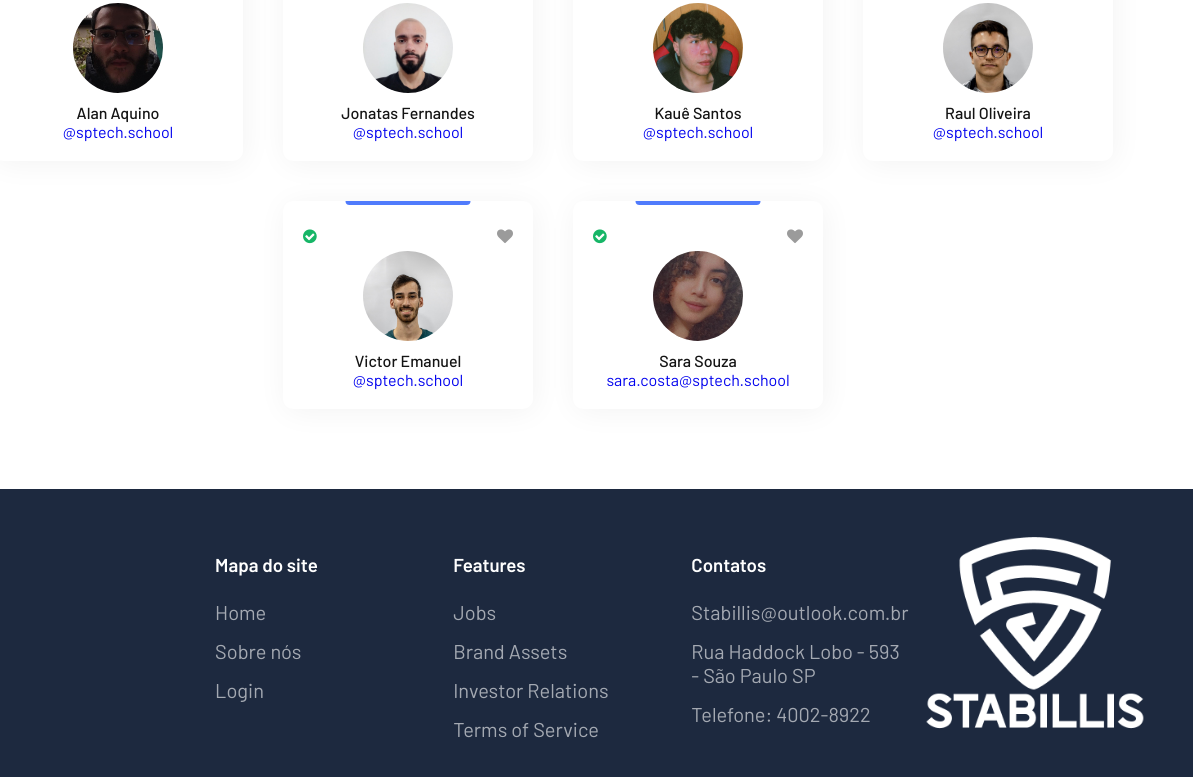
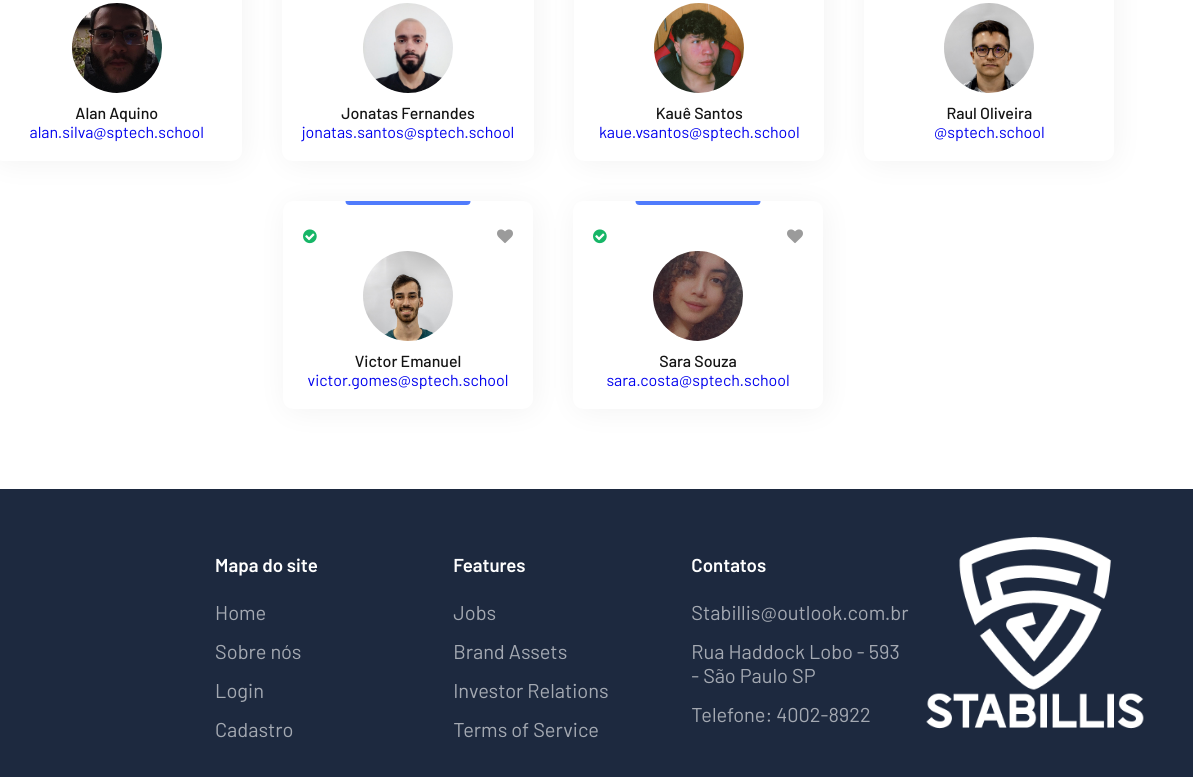
Before and after one commit to Stabillis/Stabillis, a website: page site/public/sobre-nos.html in a window 1280 px wide. Shown: the part 881-1658 px from the top of the page, 87-1280 px from the left. Drawn offline with Linux system fonts and the light colour scheme.

Commit message:
Adicionando email do time

```diff
--- a/site/public/sobre-nos.html
+++ b/site/public/sobre-nos.html
@@ -77,7 +77,7 @@
       <div class="content">
         <img src="assets/foto/alan.jpeg" alt="">
         <strong>Alan Aquino</strong>
-        <a href="mailto:@sptech.school">@sptech.school</a>
+        <a href="mailto:@sptech.school">alan.silva@sptech.school</a>
       </div>
 
     </div>
@@ -95,7 +95,7 @@
       <div class="content">
         <img src="assets/foto/jonatas.jpeg" alt="">
         <strong>Jonatas Fernandes</strong>
-        <a href="mailto:@sptech.school">@sptech.school</a>
+        <a href="mailto:@sptech.school">jonatas.santos@sptech.school</a>
       </div>
 
     </div>
@@ -109,7 +109,7 @@
       <div class="content">
         <img src="assets/foto/kaue.jpeg" alt="">
         <strong>Kauê Santos</strong>
-        <a href="mailto:@sptech.school">@sptech.school</a>
+        <a href="mailto:@sptech.school">kaue.vsantos@sptech.school</a>
       </div>
 
     </div>
@@ -137,7 +137,7 @@
       <div class="content">
         <img src="assets/foto/vitor.jpeg" alt="">
         <strong>Victor Emanuel</strong>
-        <a href="mailto:@sptech.school">@sptech.school</a>
+        <a href="mailto:@sptech.school">victor.gomes@sptech.school</a>
       </div>
 
     </div>
@@ -171,6 +171,7 @@
         <a href="./index.html">Home</a>
         <a href="./sobre-nos.html">Sobre nós</a>
         <a href="./login.html">Login</a>
+        <a href="cadastroEmpresa.html">Cadastro</a>
       </section>
       <section class="flex-content padding_1x">
         <h3>Features</h3>
```
